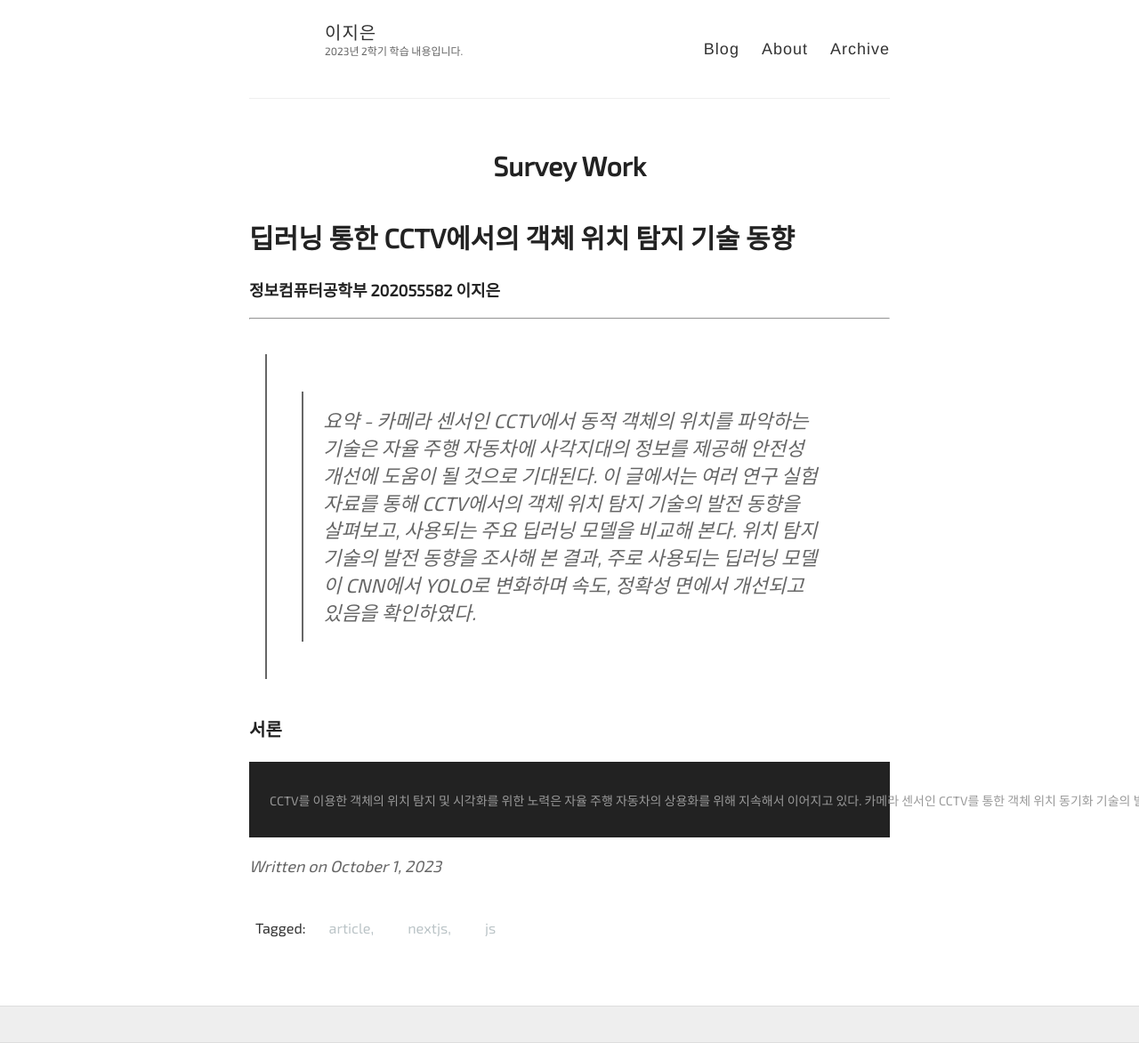
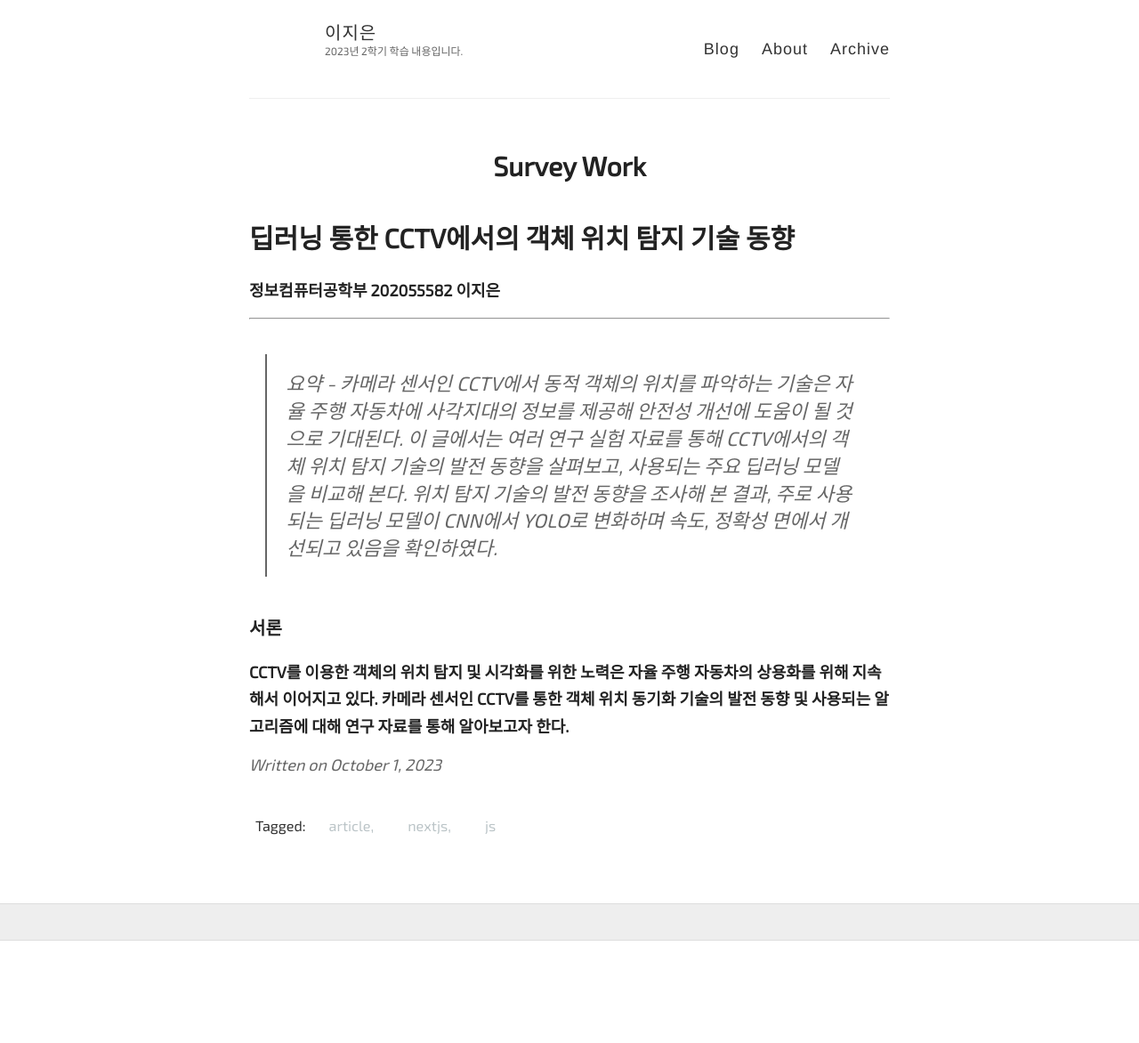
Before and after one commit to fkwmqpfl01/fkwmqpfl01.github.io, a Jekyll site: the page built from _posts/2023-10-01-survey_work.md, in a window 1280 px wide. Shown: the whole page at 89% size. Built offline with Jekyll 4.4.1, drawn with Linux system fonts in a browser that asks for light colours; some web fonts are replaced; after the commit the page ends 1057 px from its top, so only the background shows below that.

Commit message:
파일 수정

```diff
--- a/_posts/2023-10-01-survey_work.md
+++ b/_posts/2023-10-01-survey_work.md
@@ -10,8 +10,8 @@ tags: article, nextjs, js
 ##### 정보컴퓨터공학부 202055582 이지은
 
 ---
->> 요약 - 카메라 센서인 CCTV에서 동적 객체의 위치를 파악하는 기술은 자율 주행 자동차에 사각지대의 정보를 제공해 안전성 개선에 도움이 될 것으로 기대된다. 이 글에서는 여러 연구 실험 자료를 통해 CCTV에서의 객체 위치 탐지 기술의 발전 동향을 살펴보고, 사용되는 주요 딥러닝 모델을 비교해 본다. 위치 탐지 기술의 발전 동향을 조사해 본 결과, 주로 사용되는 딥러닝 모델이 CNN에서 YOLO로 변화하며 속도, 정확성 면에서 개선되고 있음을 확인하였다.
+> 요약 - 카메라 센서인 CCTV에서 동적 객체의 위치를 파악하는 기술은 자율 주행 자동차에 사각지대의 정보를 제공해 안전성 개선에 도움이 될 것으로 기대된다. 이 글에서는 여러 연구 실험 자료를 통해 CCTV에서의 객체 위치 탐지 기술의 발전 동향을 살펴보고, 사용되는 주요 딥러닝 모델을 비교해 본다. 위치 탐지 기술의 발전 동향을 조사해 본 결과, 주로 사용되는 딥러닝 모델이 CNN에서 YOLO로 변화하며 속도, 정확성 면에서 개선되고 있음을 확인하였다.
 
 ### 서론
 
-     CCTV를 이용한 객체의 위치 탐지 및 시각화를 위한 노력은 자율 주행 자동차의 상용화를 위해 지속해서 이어지고 있다. 카메라 센서인 CCTV를 통한 객체 위치 동기화 기술의 발전 동향 및 사용되는 알고리즘에 대해 연구 자료를 통해 알아보고자 한다.
+######     CCTV를 이용한 객체의 위치 탐지 및 시각화를 위한 노력은 자율 주행 자동차의 상용화를 위해 지속해서 이어지고 있다. 카메라 센서인 CCTV를 통한 객체 위치 동기화 기술의 발전 동향 및 사용되는 알고리즘에 대해 연구 자료를 통해 알아보고자 한다.
```
